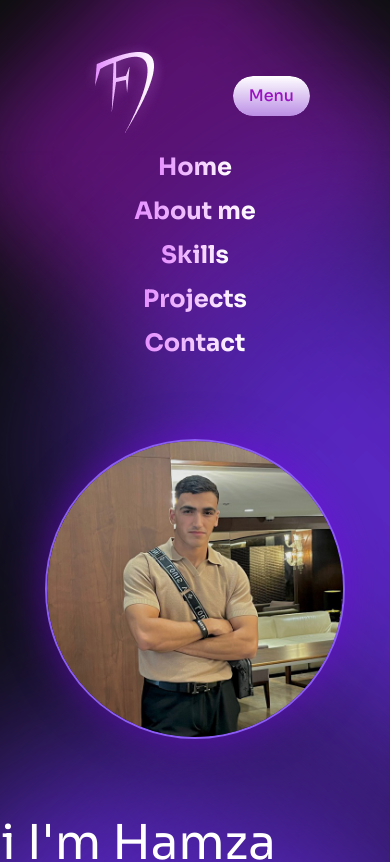
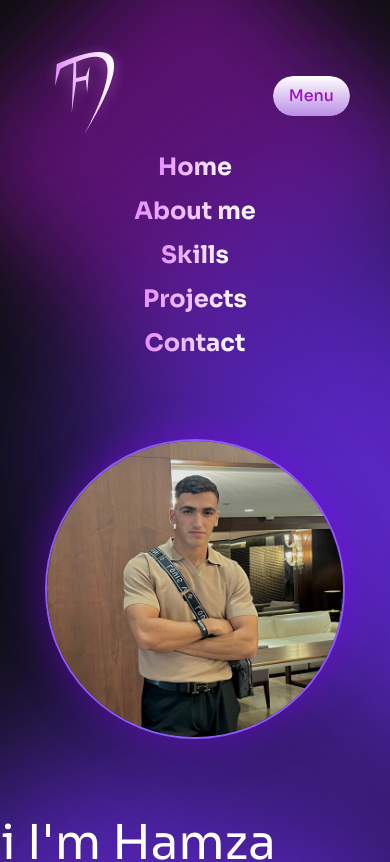
Before and after one commit to afadel151/Hamza-s-Portfolio, a Nuxt app: page / in a window 390 px wide. Shown: the top 862 px of the page. Built offline with nearby package versions, Linux system fonts and the light colour scheme.

Commit message:
mobile view navbar adjutement

```diff
--- a/components/NavBar.vue
+++ b/components/NavBar.vue
@@ -15,7 +15,7 @@
 
             <button class="button-gradient z-20 ">Hire me !</button>
         </div>
-        <div class="md:hidden px-20  shadow-md flex  justify-between  items-center space-x-1     mt-10  w-screen">
+        <div class="md:hidden px-10  shadow-md flex  justify-between  items-center space-x-1     mt-10  w-screen">
             <img src="~/assets/imgs/hamza_logo.png" class=" z-20 " alt="">
             <button class="button-gradient z-20 " @click="$('#menu').slideToggle()">Menu</button>
         </div>
```
